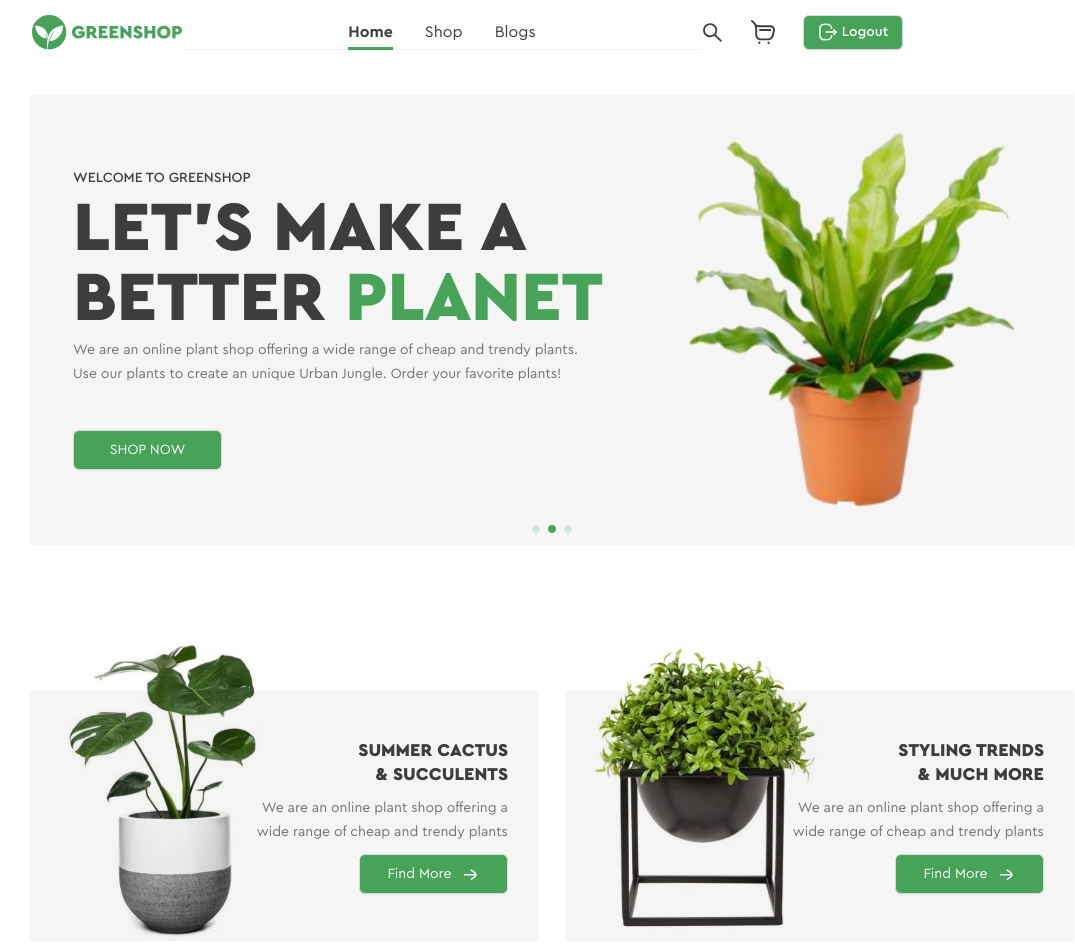
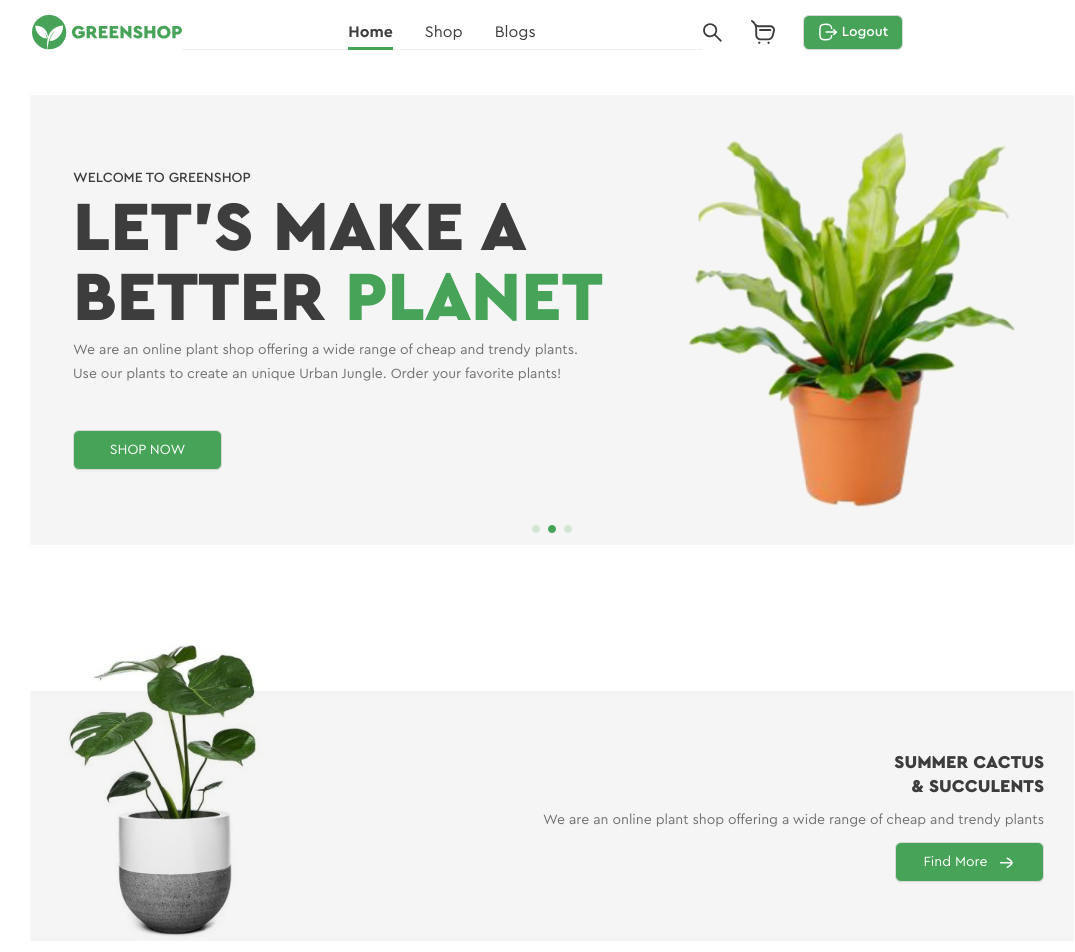
Before and after one commit to Svetlana148/Online_shop, a React (Create React App) app: page /home in a window 1280 px wide. Shown: the top 952 px of the page, without its empty margins (88-1163 px from the left). Built offline with nearby package versions, Linux system fonts and the light colour scheme.

Commit message:
SCRUM-7 Focused Items are completed

```diff
--- a/src/components/AppFooter/AppFooter.module.css
+++ b/src/components/AppFooter/AppFooter.module.css
@@ -201,7 +201,7 @@ padding: 0 0 0 9px;
 
 
 /* ------@media------------------------------------------------------------------------------ */
-@media (max-width: 1440px) {
+@media (max-width: 1439px) {
 
 	.appFooter_row1_card,
 	.appFooter_row1_card4,
--- a/src/screens/HomeScreen/HomeScreen.tsx
+++ b/src/screens/HomeScreen/HomeScreen.tsx
@@ -3,7 +3,7 @@ import HomePageCarousel from './HomeScreenCarousel/HomeScreenCarousel';
 import HomeScreenFocusedItems from './HomeScreenFocusedItems';
 
 
-const HomePage: React.FC = () => {
+const HomeScreen: React.FC = () => {
 
 	return (
 
@@ -16,4 +16,4 @@ const HomePage: React.FC = () => {
 	);
 };
 
-export default HomePage;
+export default HomeScreen;
--- a/src/screens/HomeScreen/HomeScreenFocusedItems.module.css
+++ b/src/screens/HomeScreen/HomeScreenFocusedItems.module.css
@@ -3,7 +3,6 @@
 .homeScreenFocusedItems_row{
 	flex-wrap: wrap;
 	margin: 94px 0 0 0;
-	height: 302px;
 }
 
 .homeScreenFocusedItems_card {
@@ -97,7 +96,8 @@ padding: 0 0 0 15px;
 	background-repeat: no-repeat;
 	background-position: center;
 	background-size: cover;
-	height: 302px;
+	max-height: 292px;
+	max-width: 250px;
 }
 
 
@@ -128,3 +128,10 @@ padding: 0 0 0 15px;
 
 
 /* ----------------------------------------------------------------------------------------------- */
+/* ------@media------------------------------------------------------------------------------ */
+@media (max-width: 1439px) {
+
+	.homeScreenFocusedItems_row1 {
+		margin: 0 0 50px 0;
+	}
+}
--- a/src/screens/HomeScreen/HomeScreenFocusedItems.tsx
+++ b/src/screens/HomeScreen/HomeScreenFocusedItems.tsx
@@ -1,29 +1,18 @@
 import React from 'react';
 import { Button, Col, Row } from 'antd';
 import s from './HomeScreenFocusedItems.module.css';
-// import HomeScreenCarousel_cardImg1 from '../../../resources/img/HomeScreen/HomeScreenCarousel_1.png';
 import right_arrow_white from '../../resources/img/HomeScreen/right_arrow_white.svg';
 
+const HomeScreenFocusedItems: React.FC = () => {
 
 
-
-
-
-	const HomeScreenFocusedItems: React.FC = () => {
-	// const onChange = (currentSlide: number) => {
-	// 	console.log(currentSlide);
-	// };
-
 	return (
-
-		// <div className={s.homeScreenFocusedItems}>
-		// 	<div className={s.homeScreenFocusedItems_container}>
 		<Row className={s.homeScreenFocusedItems_row} gutter={28}>
 
 			{/* ----1card------------------------------------------------ */}
-					<Col span={12} >
+			<Col xl={12} lg={24} xs={24}>
 
-						<Row >
+				<Row className={s.homeScreenFocusedItems_row1}>
 					<Col span={10} >
 						<div className={s.homeScreenFocusedItems_card_space}>
 							<div className={ [s["homeScreenFocusedItems_cardImg"], s["homeScreenFocusedItems_cardImg1"] ].join(" ")}>
@@ -51,8 +40,10 @@ import right_arrow_white from '../../resources/img/HomeScreen/right_arrow_white.
 
 			</Col>
 
-					<Col span={12}>
-						<Row >
+
+			{/* ----2card------------------------------------------------ */}
+			<Col xl={12} lg={24} xs={24}>
+				<Row className={s.homeScreenFocusedItems_row2}>
 					<Col span={10} >
 					<div className={s.homeScreenFocusedItems_card_space}>
 							<div className={ [s["homeScreenFocusedItems_cardImg"], s["homeScreenFocusedItems_cardImg2"] ].join(" ")}>
@@ -80,8 +71,6 @@ import right_arrow_white from '../../resources/img/HomeScreen/right_arrow_white.
 				</Row>
 			</Col>
 		</Row>
-		// 	</div>
-		// </div>
 	);
 };
 
```
Lines whose indentation alone changed are shown as unchanged.
